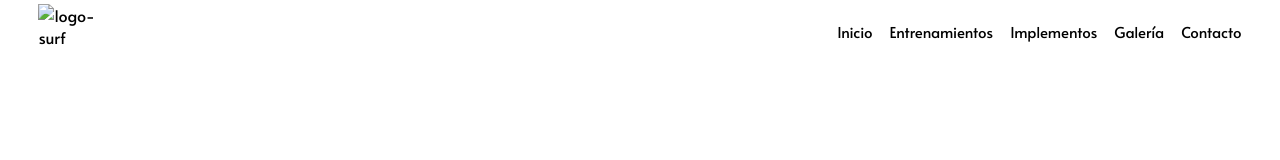
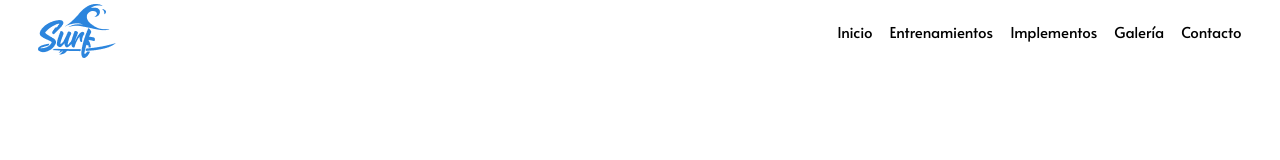
Before and after one commit to AlexxSome/project-web-coder, a plain HTML site: page pages/gallery.html in a window 1280 px wide. Drawn offline with Linux system fonts and the light colour scheme; a web font is replaced by a local one.

Commit message:
fix img logo

```diff
--- a/pages/gallery.html
+++ b/pages/gallery.html
@@ -10,7 +10,7 @@
 </head>
 <body>
 <header id="header">
-    <img class="logo-img" src="images/logo.png" alt="logo-surf"/>
+    <img class="logo-img" src="../images/logo.png" alt="logo-surf"/>
     <nav class="nav">
         <ul class="nav-ul">
             <li><a href="../index.html">Inicio</a></li>
```
Also changed, not shown: pages/surfImplements.html (+1 -1 lines), pages/workout.html (+1 -1 lines).
